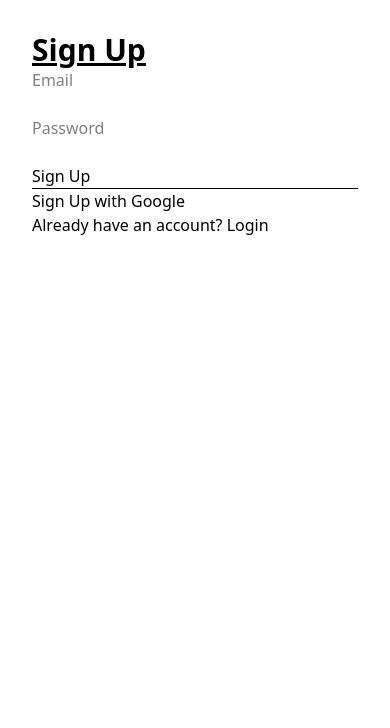
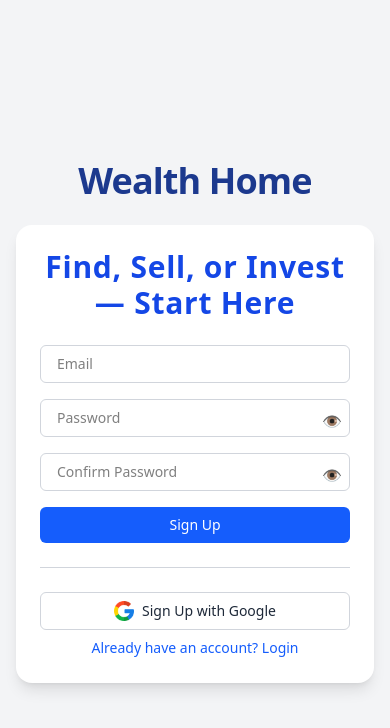
Before and after one commit to programmerfaz/Real-estate, a React (Vite) app: page /signup in a window 390 px wide. Shown: the top 728 px of the page. Built offline with nearby package versions, Linux system fonts and the light colour scheme.

Commit message:
Added css for the sign in page with responsiveness

```diff
--- a/src/pages/signup.jsx
+++ b/src/pages/signup.jsx
@@ -5,24 +5,40 @@ import {
   signInWithPopup,
   GoogleAuthProvider,
 } from "firebase/auth";
+
+import '../App.css';
+import Login from "./login";
 import { useNavigate } from "react-router-dom";
-import Login from "./login";
-import '../App.css';
-
 
 const Signup = () => {
   const [email, setEmail] = useState("");
   const [password, setPassword] = useState("");
   const [error, setError] = useState("");
-  const provider = new GoogleAuthProvider();
   const navigate = useNavigate();
+  const [confirmPassword, setConfirmPassword] = useState("");
+  const [showPassword, setShowPassword] = useState(false);
+  const [showConfirmPassword, setShowConfirmPassword] = useState(false);
+
 
   const handleSignup = async (e) => {
     e.preventDefault();
+    if (password !== confirmPassword) {
+      setError("Passwords do not match");
+      return;
+    }
     try {
       await createUserWithEmailAndPassword(auth, email, password);
-      alert("Signup successful!");
-      navigate("/login"); // redirect to login page after email signup
+      navigate("/login");
+    } catch (err) {
+      setError(err.message);
+    }
+  };
+
+  const handleGoogleSignup = async () => {
+    try {
+      const provider = new GoogleAuthProvider();
+      await signInWithPopup(auth, provider);
+      navigate("/home");
     } catch (err) {
       setError(err.message);
     }
@@ -32,45 +48,117 @@ const Signup = () => {
     navigate("/login");
   };
 
-  const handleGoogleSignup = async () => {
-    try {
-      await signInWithPopup(auth, provider);
-      alert("Google Signup successful!");
-      navigate("/home"); // redirect to home page after google signup/login
-    } catch (err) {
-      setError(err.message);
-    }
-  };
+ return (
+  <div className="flex flex-col md:flex-row h-screen overflow-hidden">
+    {/* Left image section - hidden on small screens */}
+    <div className="hidden md:block md:w-1/2 h-full">
+      <img
+        src="../src/assets/sign-up-page.jpg"
+        alt="Signup Visual"
+        className="h-full w-full object-cover"
+      />
+    </div>
 
-  return (
-    <div style={{ padding: "2rem" }}>
-      <h2 className="text-3xl font-bold underline">Sign Up</h2>
-      <form onSubmit={handleSignup}>
+    {/* Right side: Title + signup form */}
+    <div className="flex flex-col items-center justify-center w-full md:w-1/2 h-full bg-gray-100 px-4 py-6">
+      {/* Separate title above the card */}
+      <h1 className="text-4xl font-extrabold text-center text-blue-900 mb-6 tracking-tight">
+        Wealth Home
+      </h1>
+
+      {/* Signup card */}
+      <div className="bg-white shadow-lg rounded-2xl p-6 sm:p-8 w-full max-w-md">
+        <h2 className="text-3xl font-extrabold text-center text-blue-700 mb-6 tracking-wide">
+          Find, Sell, or Invest — Start Here
+        </h2>
+
+        <form onSubmit={handleSignup} className="space-y-4">
           <input
             type="email"
             placeholder="Email"
             value={email}
             required
             onChange={(e) => setEmail(e.target.value)}
-        /><br /><br />
+            className="w-full px-4 py-2 border border-gray-300 rounded-md text-sm focus:outline-none focus:ring-2 focus:ring-blue-400"
+          />
+
+          <div className="relative">
             <input
-          type="password"
+              type={showPassword ? "text" : "password"}
               placeholder="Password"
               value={password}
               required
               onChange={(e) => setPassword(e.target.value)}
-        /><br /><br />
-        <button type="submit">Sign Up</button>
+              className="w-full px-4 py-2 border border-gray-300 rounded-md pr-10 text-sm focus:outline-none focus:ring-2 focus:ring-blue-400"
+            />
+            <button
+              type="button"
+              onClick={() => setShowPassword(!showPassword)}
+              className="absolute right-2 top-2.5 text-gray-500 cursor-pointer"
+              aria-label={showPassword ? "Hide password" : "Show password"}
+            >
+              {showPassword ? "🙈" : "👁️"}
+            </button>
+          </div>
+
+          <div className="relative">
+            <input
+              type={showConfirmPassword ? "text" : "password"}
+              placeholder="Confirm Password"
+              value={confirmPassword}
+              required
+              onChange={(e) => setConfirmPassword(e.target.value)}
+              className="w-full px-4 py-2 border border-gray-300 rounded-md pr-10 text-sm focus:outline-none focus:ring-2 focus:ring-blue-400"
+            />
+            <button
+              type="button"
+              onClick={() => setShowConfirmPassword(!showConfirmPassword)}
+              className="absolute right-2 top-2.5 text-gray-500 cursor-pointer"
+              aria-label={showConfirmPassword ? "Hide confirm password" : "Show confirm password"}
+            >
+              {showConfirmPassword ? "🙈" : "👁️"}
+            </button>
+          </div>
+
+          <button
+            type="submit"
+            className="w-full bg-blue-600 hover:bg-blue-700 text-white py-2 rounded-md text-sm font-medium transition duration-300 cursor-pointer focus:outline-none focus:ring-2 focus:ring-blue-400"
+          >
+            Sign Up
+          </button>
         </form>
 
-      <hr />
+        <div className="my-6 border-t border-gray-300"></div>
 
-      <button onClick={handleGoogleSignup}>Sign Up with Google</button>
-      <button onClick={goToLogin}>Already have an account? Login</button>
+        <button
+          onClick={handleGoogleSignup}
+          className="w-full flex items-center justify-center gap-2 border border-gray-300 bg-white hover:bg-gray-100 text-gray-800 py-2 rounded-md text-sm font-medium transition duration-300"
+        >
+          <img
+            src="../src/assets/google.png"
+            alt="Google logo"
+            className="w-5 h-5"
+          />
+          Sign Up with Google
+        </button>
 
-      {error && <p style={{ color: "red" }}>{error}</p>}
+        <button
+          onClick={goToLogin}
+          className="w-full text-blue-600 hover:underline text-sm mt-2"
+        >
+          Already have an account? Login
+        </button>
+
+        {error && (
+          <p className="text-red-500 text-sm mt-4 text-center">{error}</p>
+        )}
+      </div>
+    </div>
   </div>
 );
+
+
+
 };
 
 export default Signup;
```
Also changed, not shown: src/assets/sign-up-page.jpg (added). Lines whose indentation alone changed are shown as unchanged.
